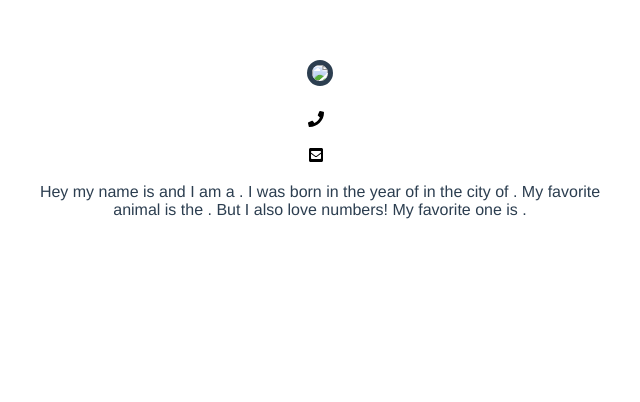
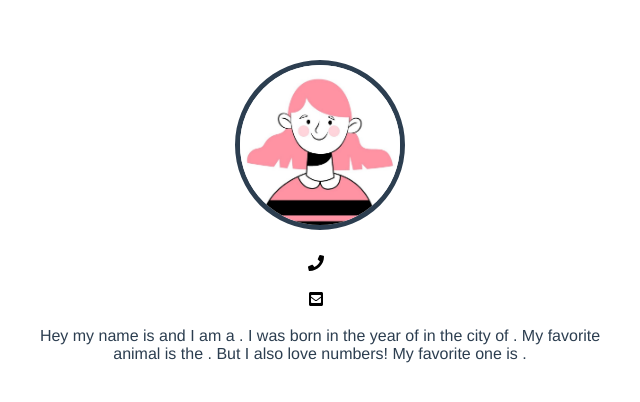
Before and after one commit to CJAkkuec/first-vite-project, a website built with Vite: page index.html in a window 1280 px wide. Shown: the whole page, without its empty margins (320-960 px from the left). Built offline with nearby package versions, Linux system fonts and the light colour scheme; files whose address does not match are found by name; what chance would draw is missing.

Commit message:
add Img Array

```diff
--- a/main.js
+++ b/main.js
@@ -1,4 +1,5 @@
 import "./style.css";
+import "animate.css";
 
 import Chance from "chance";
 const chance = new Chance();
@@ -18,7 +19,7 @@ window.addEventListener("load", (event) => {
 
   document.querySelector("#app").innerHTML = `
 <main>
-<img class="mainimg" src=${avatarGenerator}  alt="Selfhtml">
+<img class="avatar animate__animated animate__rubberBand" src="" id="mainIMG">
 <h1>${firstNameGenerator} ${middleNameGenerator} ${lastNameGenerator}</h1>
 <div>
   <p><img class="icon" src="images/phone-solid.svg">${emailGenerator}</p>
@@ -34,4 +35,19 @@ window.addEventListener("load", (event) => {
 </div>
 </main>
 `;
+
+  let randomImage = new Array(
+    "./images/1.jpg",
+    "./images/2.jpg",
+    "./images/3.jpg",
+    "./images/4.jpg",
+    "./images/5.jpg",
+    "./images/6.jpg",
+    "./images/7.jpg",
+    "./images/8.jpg"
+  );
+
+  let randomNum = Math.floor(Math.random() * randomImage.length);
+
+  document.getElementById("mainIMG").src = randomImage[randomNum];
 });
--- a/package.json
+++ b/package.json
@@ -10,6 +10,7 @@
     "vite": "^2.6.0"
   },
   "dependencies": {
+    "animate.css": "^4.1.1",
     "chance": "^1.1.8"
   }
 }
--- a/style.css
+++ b/style.css
@@ -15,7 +15,9 @@
   margin-right: 0.5rem;
 }
 
-.mainimg {
+.avatar {
+  height: 10rem;
+  width: auto;
   border-radius: 90%;
   border: 5px solid #2c3e50;
 }
```
Also changed, not shown: images/1.jpg (added), images/2.jpg (added), images/3.jpg (added), images/4.jpg (added), images/5.jpg (added), images/6.jpg (added), images/7.jpg (added), images/8.jpg (added), 1 other file.
